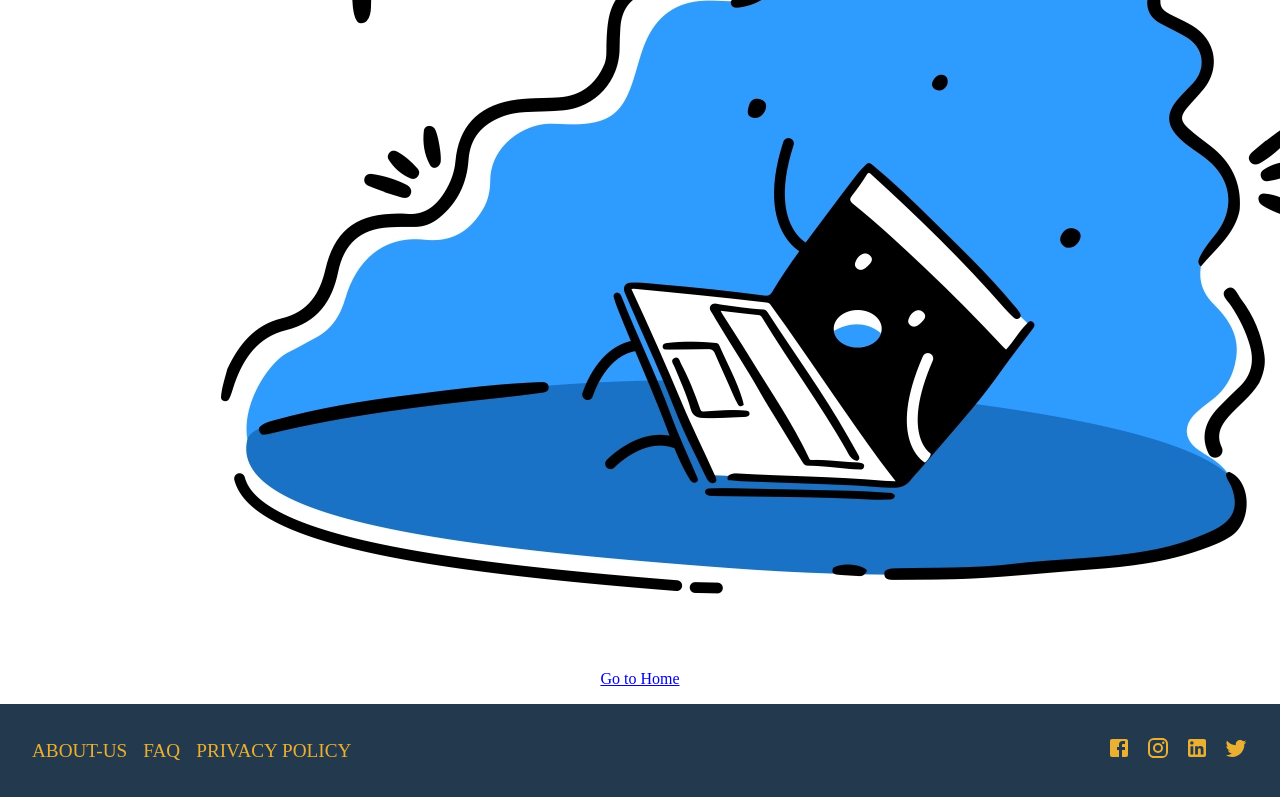
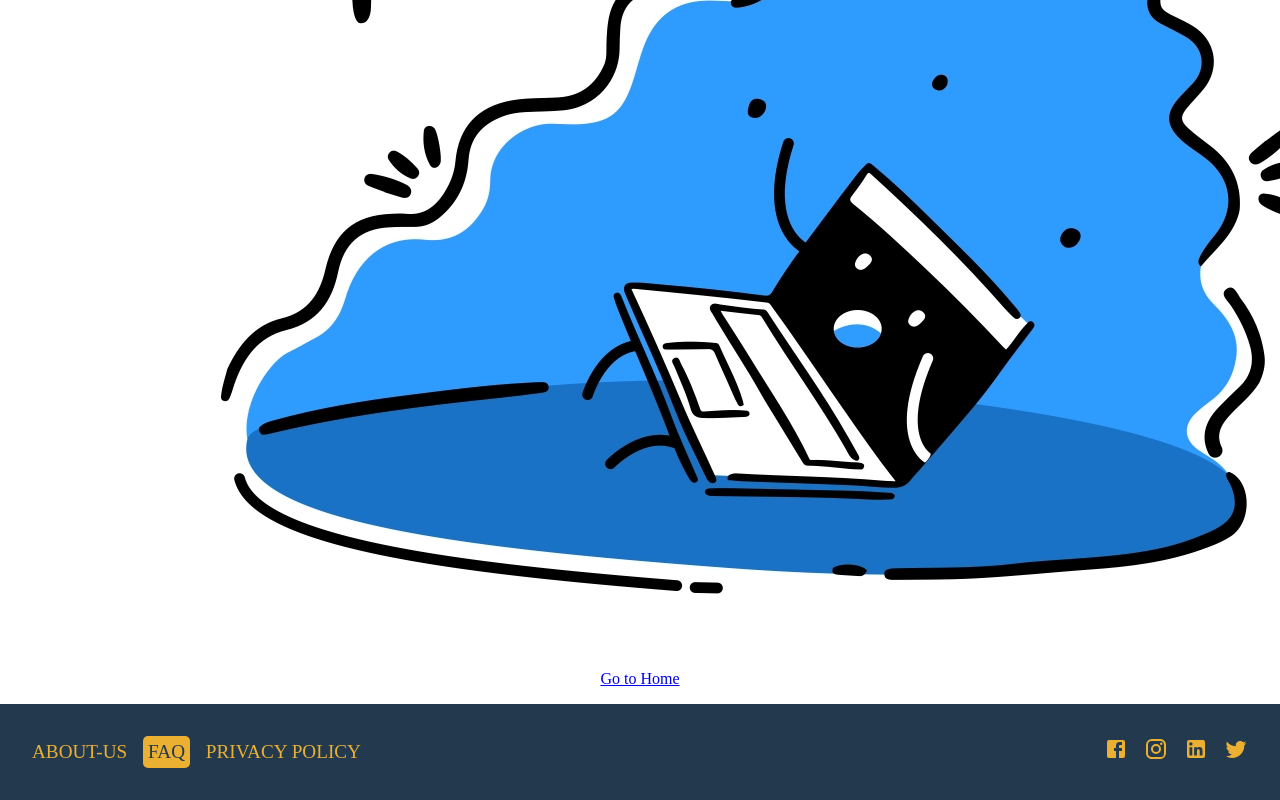
Before and after one commit to ultrapotros/christmas-project, a React (Create React App) app in the folder equipo2/: page /faq in a window 1280 px wide. Shown: the part 666-1466 px from the top of the page. Built offline with nearby package versions, Linux system fonts and the light colour scheme; no server answers.

Commit message:
added style to active tab

```diff
--- a/equipo2/src/components/Footer/component.css
+++ b/equipo2/src/components/Footer/component.css
@@ -10,17 +10,19 @@
     padding: 2rem 0;
     row-gap: 1rem;
 }
+#nav, #social {
+    display:flex;
+    align-items: center;
+    gap: 1rem;
+}
 #nav {
-    display:flex;
     gap: 1rem;
     margin-left: 2rem;
+    align-items: center;
 }
 #social {
     width: 100%;
-    display: flex;
-    gap: 15px;
     justify-content: flex-end;
-    align-items: center;
 }
 #nav a, #social a {
     font-size:1.2rem;
@@ -31,3 +33,6 @@
 #social a:last-child {
     margin-right: 2rem;
 }
+#nav #active {
+    color:#23394d;
+}
--- a/equipo2/src/components/Footer/index.jsx
+++ b/equipo2/src/components/Footer/index.jsx
@@ -8,7 +8,9 @@ function MyTabs() {
   return (
   <React.Fragment>
       <div  id= "nav">
-          {routes.map((element, index) => <a href= {element.route} key={`bottomnav${index}`}>{element.label}</a>)}
+          {routes.map((element, index) => <a href= {element.route} key={`bottomnav${index}`}
+          id={window.location.pathname === element.route ? 'active' : null}>  {/* we use pathname to assign active class   */}
+            {element.label}</a>)}
       </div>
   </React.Fragment>
   );
```
